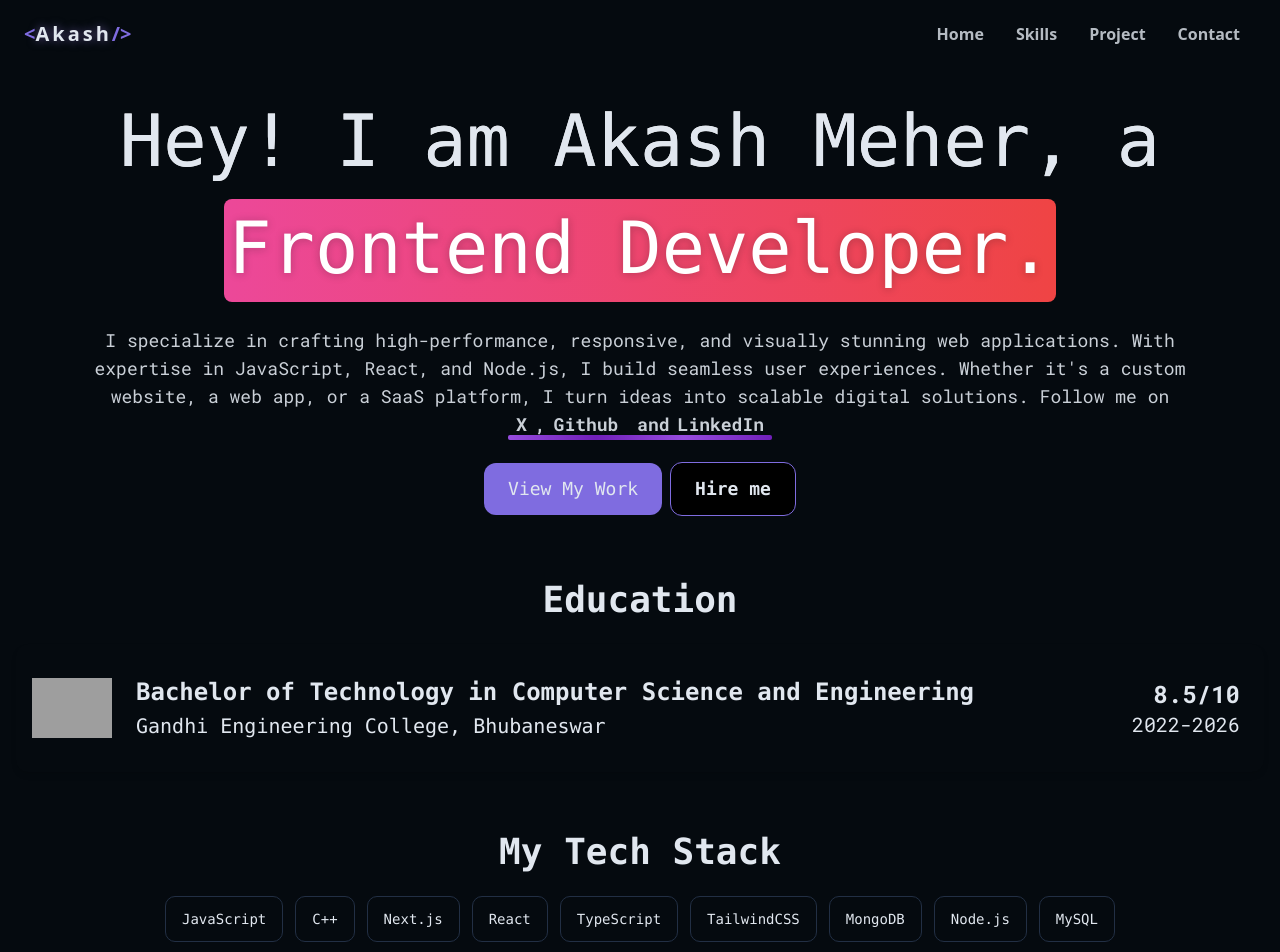
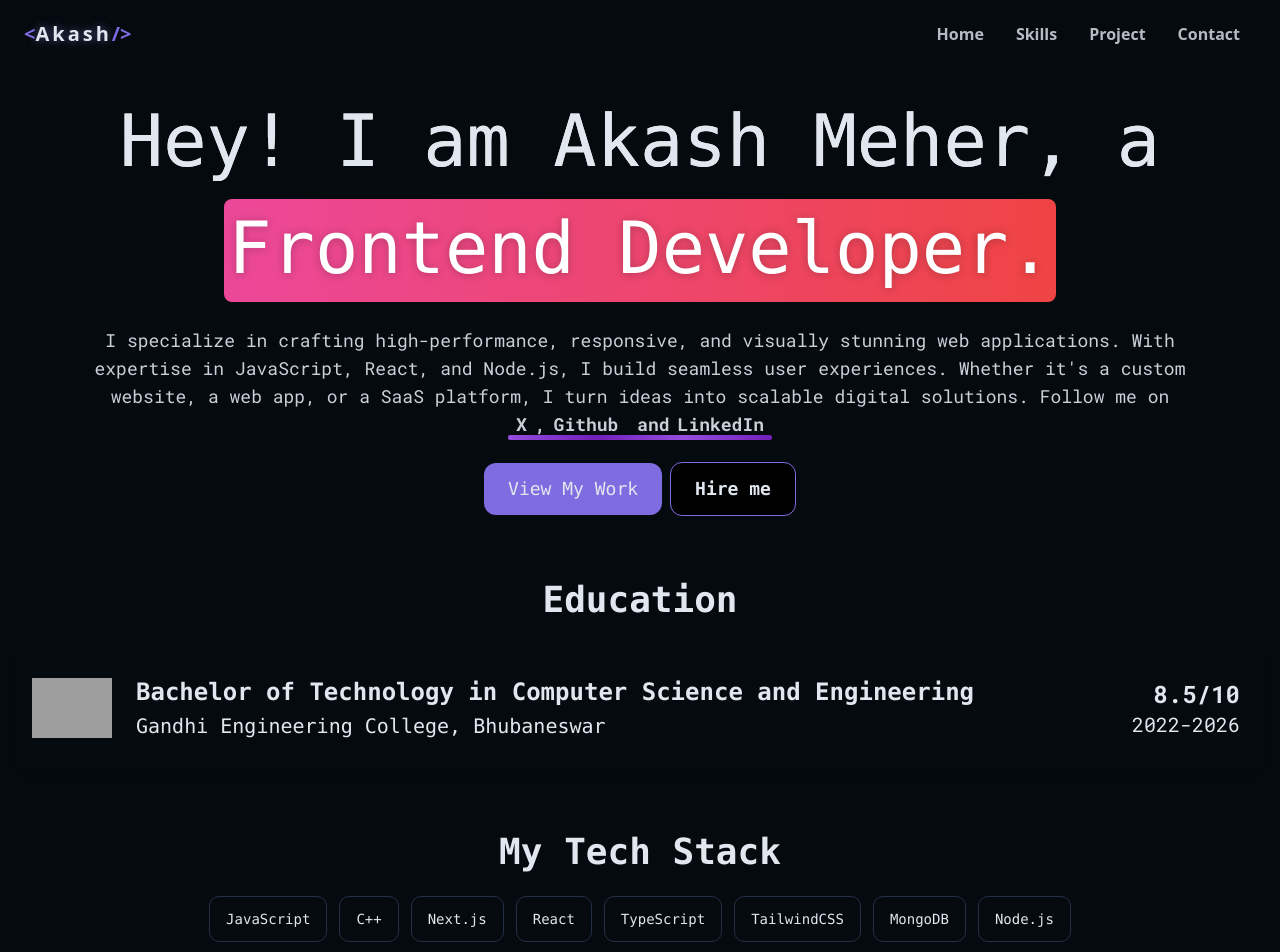
Before and after one commit to akash-meher-78/Portfolio-V2, a React (Vite) app: page / in a window 1280 px wide. Shown: the top 952 px of the page. Built offline with nearby package versions, Linux system fonts and the light colour scheme; grey boxes are pictures that could not be loaded.

Commit message:
Add Contact and Footer

```diff
--- a/src/components/SkillSection.jsx
+++ b/src/components/SkillSection.jsx
@@ -9,7 +9,6 @@ function SkillSection() {
     "TailwindCSS",
     "MongoDB",
     "Node.js",
-    "MySQL",
   ];
 
 
```
